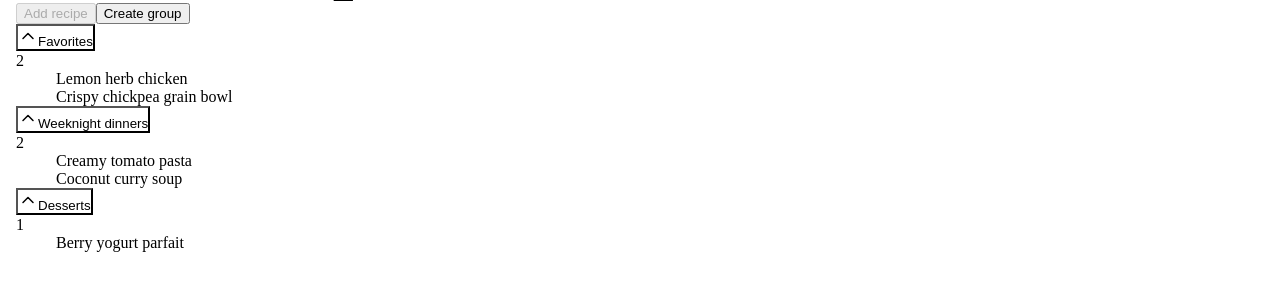
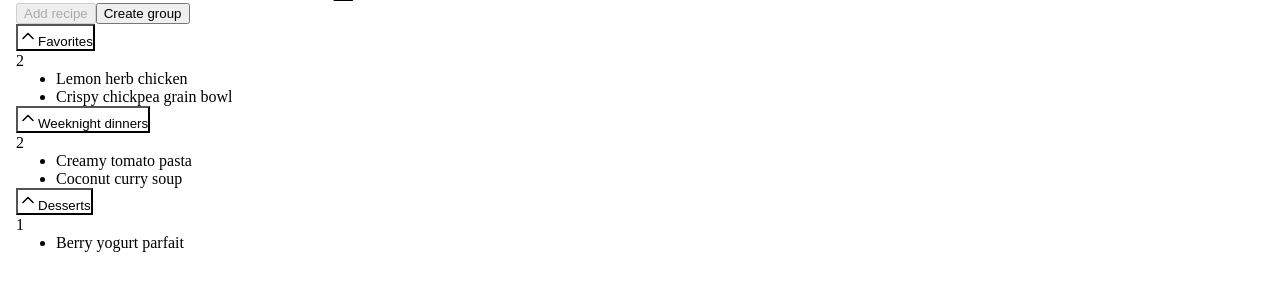
Before and after one commit to robanderson513/recipe-app, a React (Vite) app in the folder apps/web/: page /recipes in a window 1280 px wide. Shown: the part 209-500 px from the top of the page. Built offline with nearby package versions, Linux system fonts and the light colour scheme.

Commit message:
More css updates

```diff
--- a/apps/web/src/features/recipes/pages/RecipeListPage.tsx
+++ b/apps/web/src/features/recipes/pages/RecipeListPage.tsx
@@ -73,7 +73,7 @@ function RecipeListPage() {
           <h1 className="text-display font-heading font-weight-emphasis">Saved recipes</h1>
         </div>
 
-        <div className="recipe-list-actions flex flex-wrap justify-end gap-compact">
+        <div className="flex flex-wrap justify-end gap-compact">
           <Button variant="secondary" aria-label="Add a new recipe" disabled>
             Add recipe
           </Button>
@@ -107,7 +107,7 @@ function RecipeListPage() {
                   </span>
                 }
               >
-                <ul className="recipe-list flex flex-col gap-compact p-control">
+                <ul className="flex flex-col gap-compact p-control">
                   {group.recipes.length > 0 ? (
                     group.recipes.map((recipe) => (
                       <li key={recipe} className="border rounded-control bg-surface-default p-control">
--- a/apps/web/src/features/recipes/pages/recipe-list-page.css
+++ b/apps/web/src/features/recipes/pages/recipe-list-page.css
@@ -1,6 +1,7 @@
 .recipe-list-page {
   height: 100%;
 }
+
 .recipe-list-empty-state {
   min-height: 19rem;
 }
@@ -9,14 +10,3 @@
   background: var(--color-action-primary-soft);
   color: var(--color-action-primary-default);
 }
-
-.recipe-list {
-  list-style: none;
-  margin: 0;
-}
-
-@media (max-width: 767px) {
-  .recipe-list-actions {
-    justify-content: flex-start;
-  }
-}
--- a/apps/web/src/styles/global.css
+++ b/apps/web/src/styles/global.css
@@ -78,11 +78,13 @@ h1 {
   }
 }
 
+/* Remove default margins from headings and lists */
 h1,
 h2,
 h3,
 h4,
 h5,
-h6 {
+h6,
+ul {
   margin: 0;
 }
```
